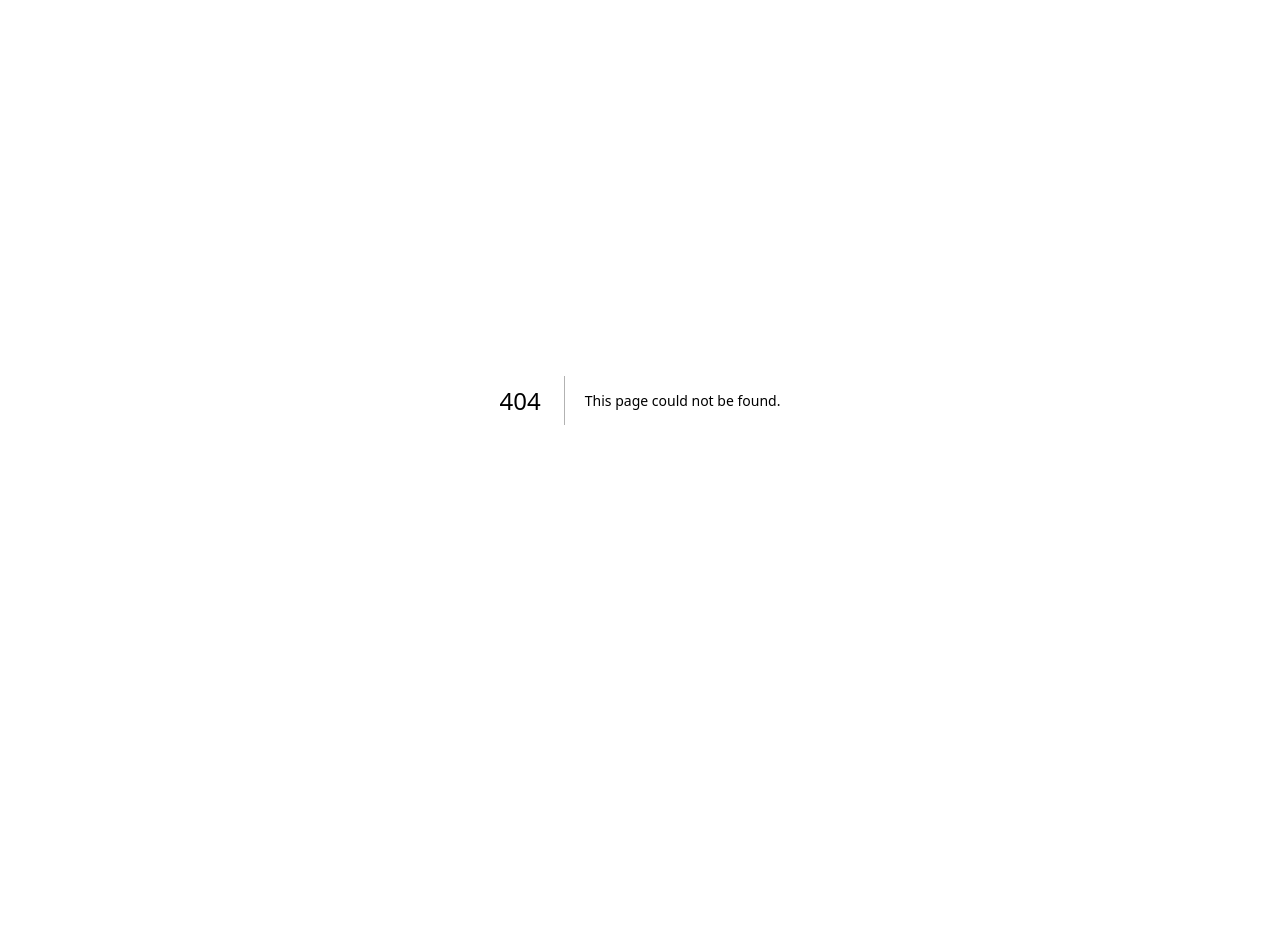
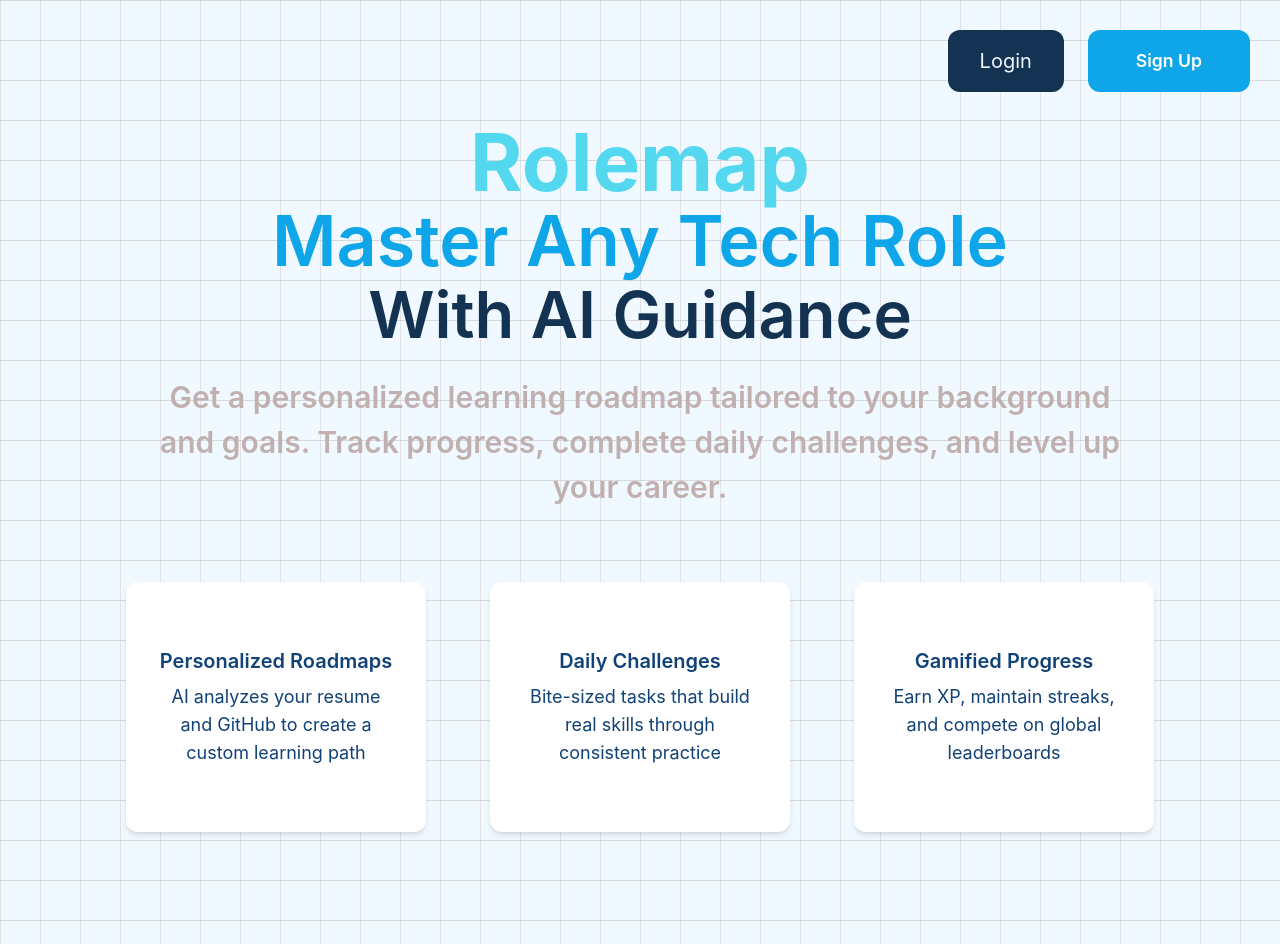
Before and after one commit to acm-projects/Rolemap, a Next.js app in the folder frontend/: page / in a window 1280 px wide. Before the commit this address had no page. Before the commit the page ends 800 px from the top, so only its background shows below. Built offline with nearby package versions, Linux system fonts and the light colour scheme.

Commit message:
Landing page with Tailwind CSS and Sign Up/Login Buttons

```diff
--- a/frontend/app/landing/page.tsx
+++ /dev/null
@@ -1,43 +0,0 @@
-import React from 'react';
-import Image from 'next/image';
-// import target from 'frontend/app/target.png'
-// import thunder from 'frontend/app/blue-thunder.png'
-// import trophy from 'frontend/app/trophy.png'
-
-const Landing: React.FC = () => {
-  return (
-    <div className='landing'>
-      <div className='navbar'>
-        <button className='login-button'>Login</button>
-      </div>
-      <div className='hero'>
-        <h1 className='heading'>Rolemap</h1>
-        <p className='subheading'>Master Any Tech Role</p>
-        <span className='span-subheading'>With AI Guidance</span>
-        <p className='description'>Get a personalized learning roadmap tailored to your background and goals. Track progress, complete daily challenges, and level up your career.</p>
-        <div className='features'>
-          <div className='card'>
-            <h3>Personalized Roadmaps</h3>
-            <p>AI analyzes your resume and GitHub to create a custom learning path</p>
-          </div>
-          <div className='card'>
-            <h3>Daily Challenges</h3>
-            <p>Bite-sized tasks that build real skills through consistent practice</p>
-          </div>
-          <div className='card'>
-            <h3>Gamified Progress</h3>
-            <p>Earn XP, maintain streaks, and compete on global leaderboards</p>
-          </div>
-          {/* <div>
-            <Image src={target} alt="Logo" width={200} height={200} />
-          </div> */}
-        </div>
-      </div>
-      <div className='but'>
-      <button className='signup-button'>Sign Up</button>
-      </div>
-    </div>
-  );
-}
-
-export default Landing;
--- /dev/null
+++ b/frontend/app/page.tsx
@@ -0,0 +1,74 @@
+import React from "react";
+
+const Landing: React.FC = () => {
+  return (
+    <div
+      className="
+      min-h-[100vh] font-[Inter] bg-[#F0F9FF]
+      bg-[linear-gradient(to_right,#c1b0b050_1px,transparent_1px),linear-gradient(to_bottom,#c1b0b074_1px,transparent_1px)]
+      bg-[size:40px_40px]
+      "
+    >
+      {/* Navbar */}
+      <div className="flex justify-end p-[30px] padding-x-[50px] gap-6">
+        <button className="bg-[#143251] text-[#F0F9FF] rounded-xl px-8 py-4 text-[20px]">
+          Login
+        </button>
+        <button className="px-12 py-4 text-[1.1rem] rounded-xl bg-[#0EA5E9] text-white font-semibold cursor-pointer">
+          Sign Up
+        </button>
+      </div>
+      {/* Hero */}
+      <div className="flex flex-col items-center justify-center min-h-screen gap-0 pb-20">
+
+        <h1 className="text-[80px] font-bold text-[#53D8F0] leading-none">
+          Rolemap
+        </h1>
+
+        <p className="text-[70px] font-semibold text-[#0EA5E9] leading-[1.1]">
+          Master Any Tech Role
+        </p>
+
+        <span className="text-[65px] font-semibold text-[#143251] leading-[1.1]">
+          With AI Guidance
+        </span>
+
+        <p className="text-[30px] text-[#C1B0B0] font-semibold max-w-[1000px] text-center mt-6">
+          Get a personalized learning roadmap tailored to your background and
+          goals. Track progress, complete daily challenges, and level up your
+          career.
+        </p>
+
+        {/* Features */}
+        <div className="flex justify-center gap-16 p-8 mt-10">
+
+          <div className="bg-white flex flex-col justify-center text-[#114277] rounded-xl p-8 w-[300px] h-[250px] text-center shadow-md text-lg">
+            <h3 className="font-semibold text-xl mb-2">Personalized Roadmaps</h3>
+            <p>
+              AI analyzes your resume and GitHub to create a custom learning
+              path
+            </p>
+          </div>
+
+          <div className="bg-white flex flex-col justify-center text-[#114277] rounded-xl p-8 w-[300px] h-[250px] text-center shadow-md text-lg">
+            <h3 className="font-semibold text-xl mb-2">Daily Challenges</h3>
+            <p>
+              Bite-sized tasks that build real skills through consistent
+              practice
+            </p>
+          </div>
+
+          <div className="bg-white flex flex-col justify-center text-[#114277] rounded-xl p-8 w-[300px] h-[250px] text-center shadow-md text-lg">
+            <h3 className="font-semibold text-xl mb-2">Gamified Progress</h3>
+            <p>
+              Earn XP, maintain streaks, and compete on global leaderboards
+            </p>
+          </div>
+
+        </div>
+      </div>
+    </div>
+  );
+};
+
+export default Landing;
```
